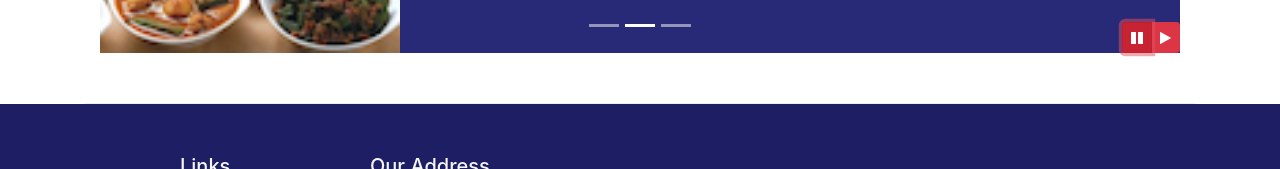
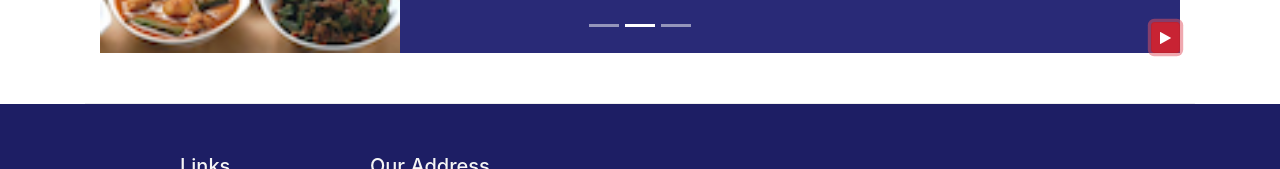
Before and after one commit to sudhirmady/Food-Blog, a website: page index.html in a window 1280 px wide. Both pictures are taken after a click on the button 1137 px from the left and 668 px from the top of the page. Shown: the part 631-800 px from the top of the page. Drawn offline with nearby package versions, Linux system fonts and the light colour scheme.

Commit message:
more jquery pause n play

```diff
--- a/index.html
+++ b/index.html
@@ -265,14 +265,12 @@
                     <span class="carousel-control-next-icon"> </span>
                 </a>
 
-                <div class="btn-group" id="carouselButton">
-                    <button class="btn btn-danger btn-sm" id="carousel-pause">
+
+                    <button class="btn btn-danger btn-sm" id="carouselButton">
                         <span class="fa fa-pause"></span>
                     </button>
-                    <button class="btn btn-danger btn-sm" id="carousel-play">
-                        <span class="fa fa-play"></span>
-                    </button>
-                </div>
+
+
 
              </div>
          </div>
@@ -349,11 +347,19 @@
     <script>
         $(document).ready(function(){
             $("#mycarousel").carousel( { interval: 2000 } );
-            $("#carousel-pause").click(function(){
-                $("#mycarousel").carousel('pause');
-            });
-            $("#carousel-play").click(function(){
-                $("#mycarousel").carousel('cycle');
+            $("#carouselButton").click(function(){
+                if ($('#carouselButton').children('span').hasClass('fa-pause'))
+                 {
+                    $("#mycarousel").carousel('pause');
+                    $('#carouselButton').children('span').removeClass('fa-pause');
+                    $('#carouselButton').children('span').addClass('fa-play');
+                 }
+                 else if ($('#carouselButton').children('span').hasClass('fa-play'))
+                 {
+                    $("#mycarousel").carousel('cycle');
+                    $('#carouselButton').children('span').removeClass('fa-play');
+                    $('#carouselButton').children('span').addClass('fa-pause');
+                 }
             });
         });
     </script>
```
